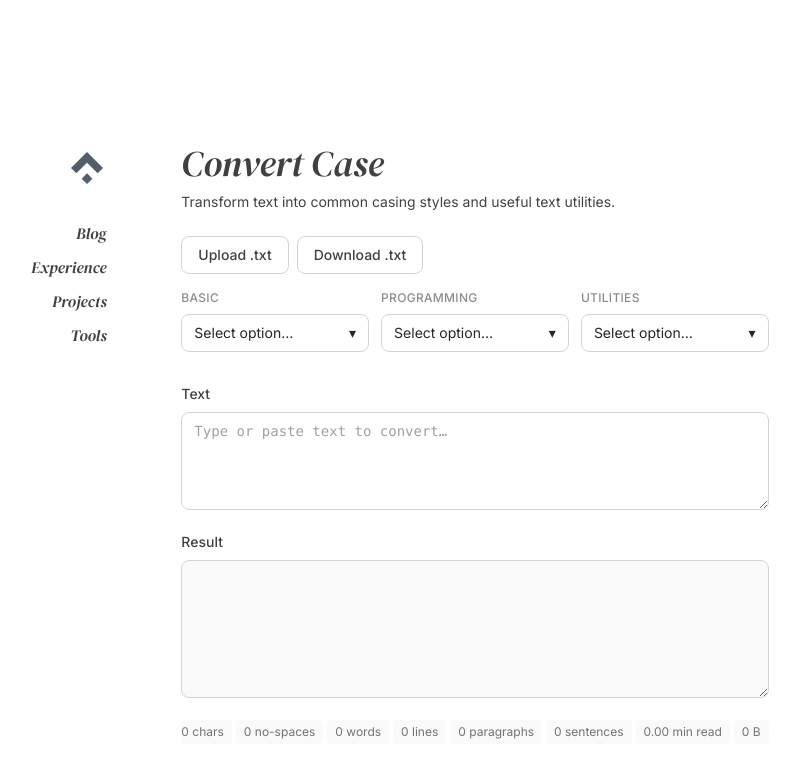
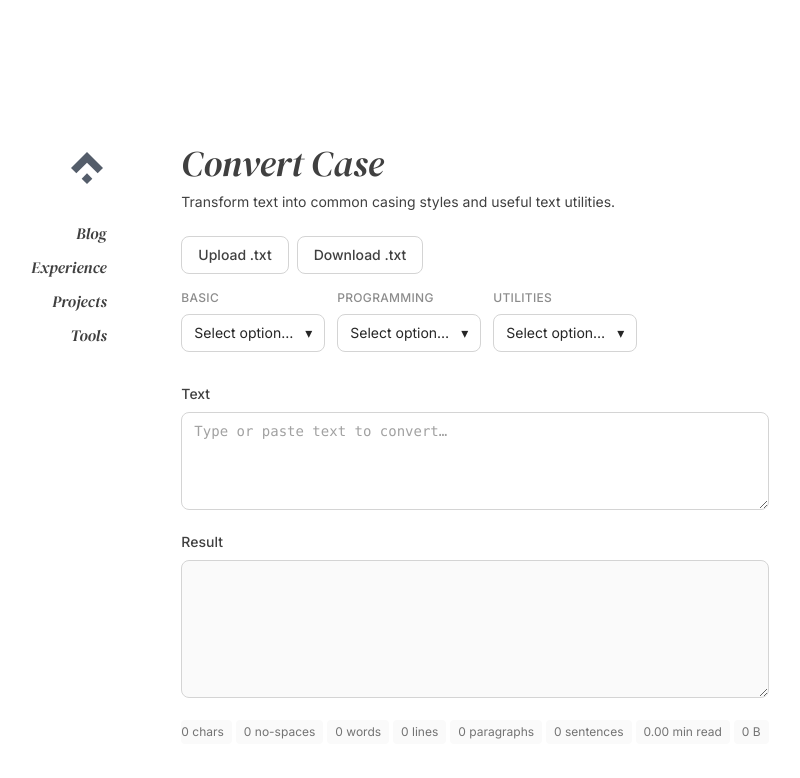
Before and after one commit to anggarobo/0, a SvelteKit app: page /tools/convert-case in a window 1280 px wide. Shown: the top 778 px of the page, without its empty margins (240-1040 px from the left). Built offline with nearby package versions, Linux system fonts and the light colour scheme; a web font is replaced by a local one.

Commit message:
fix dropdown

```diff
--- a/src/routes/tools/convert-case/components/Dropdown.svelte
+++ b/src/routes/tools/convert-case/components/Dropdown.svelte
@@ -62,12 +62,12 @@
 	});
 </script>
 
-<section class="w-full" bind:this={rootEl}>
+<section class="" bind:this={rootEl}>
 	<h4 class="c-text mb-2 text-xs font-medium tracking-wide uppercase opacity-60">
 		{title}
 	</h4>
 
-	<div class="w-full">
+	<div class="">
 		<button
 			type="button"
 			class="flex w-full items-center justify-between gap-3 rounded-lg border border-neutral-300 bg-white px-3 py-2 text-left text-sm text-neutral-800 focus:border-neutral-500 focus:ring-2 focus:ring-neutral-200 focus:outline-none dark:border-neutral-700 dark:bg-neutral-950 dark:text-neutral-200 dark:focus:border-neutral-500"
@@ -93,7 +93,7 @@
 		{#if open}
 			<div class="relative w-full">
 				<ul
-					class="absolute top-full right-0 z-10 mt-2 w-full overflow-auto rounded-lg border border-neutral-200 bg-white py-2 shadow-lg dark:border-neutral-800 dark:bg-neutral-950"
+					class="absolute top-full left-0 z-10 mt-2 min-w-full overflow-auto rounded-lg border border-neutral-200 bg-white py-2 shadow-lg dark:border-neutral-800 dark:bg-neutral-950"
 					role="menu"
 				>
 					{#each actions as action (action.key)}
--- a/src/routes/tools/convert-case/components/Toolbar.svelte
+++ b/src/routes/tools/convert-case/components/Toolbar.svelte
@@ -47,7 +47,7 @@
 	];
 </script>
 
-<div class="flex gap-3 space-y-4">
+<div class="flex gap-3 space-y-4 flex-wrap">
 	<Dropdown title="Basic" actions={basic} onAction={(k: string) => onConvert(k as CaseKey)} />
 	<Dropdown
 		title="Programming"
```
